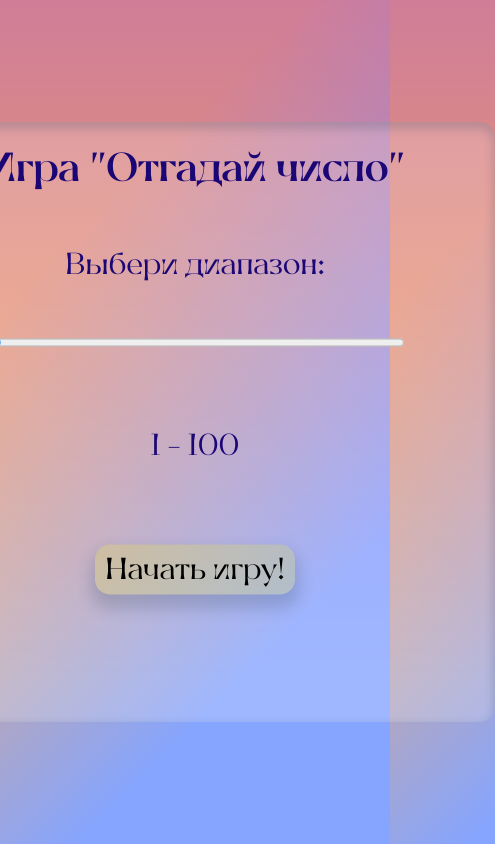
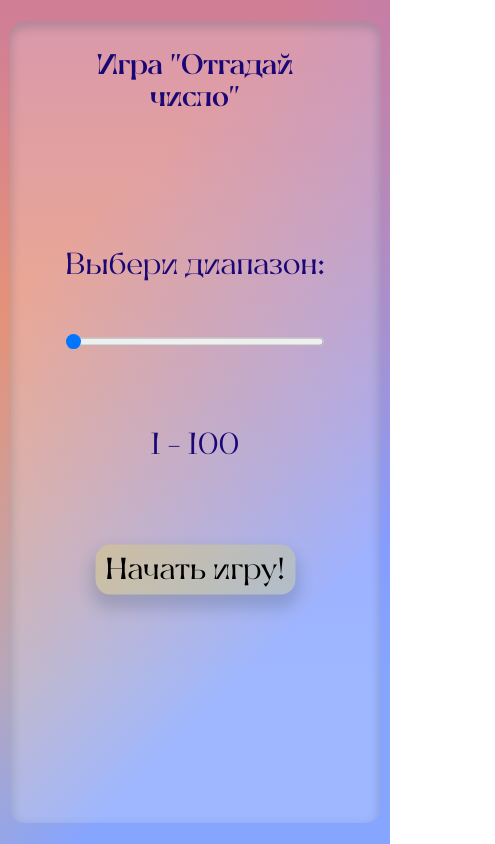
Before and after one commit to uzornakovre/guess-the-number, a website built with webpack: page src/index.html in a window 390 px wide. Shown: the whole page, 495 px wide, since content can reach past the window. Built offline with nearby package versions, Linux system fonts and the light colour scheme.

Commit message:
feat: add adaptive for mobile

```diff
--- a/src/assets/styles/components/content.scss
+++ b/src/assets/styles/components/content.scss
@@ -11,4 +11,9 @@
   -moz-box-shadow: 0px 5px 10px 2px rgba(34, 60, 80, 0.2) inset;
   box-shadow: 0px 5px 10px 2px rgba(34, 60, 80, 0.2) inset;
   border-radius: 15px;
+
+  @media screen and (max-width: 767px) {
+    width: 95vw;
+    height: 95vh;
+  }
 }
--- a/src/assets/styles/components/output.scss
+++ b/src/assets/styles/components/output.scss
@@ -8,6 +8,11 @@
   align-items: center;
   width: 100%;
   font-size: 26px;
+
+  @media screen and (max-width: 767px) {
+    width: 85%;
+    font-size: 18px;
+  }
 
   &__text {
     margin: 0;
@@ -32,7 +37,7 @@
   &__counter {
     margin: 0;
     align-self: flex-end;
-    padding: 0 50px;
+    padding: 20px 50px 0;
     visibility: hidden;
 
     &_visible {
--- a/src/assets/styles/components/title.scss
+++ b/src/assets/styles/components/title.scss
@@ -2,4 +2,10 @@
   font-size: 40px;
   font-weight: 700px;
   text-align: center;
+
+  @media screen and (max-width: 767px) {
+    width: 200px;
+    margin: 30px auto;
+    font-size: 28px;
+  }
 }
```
